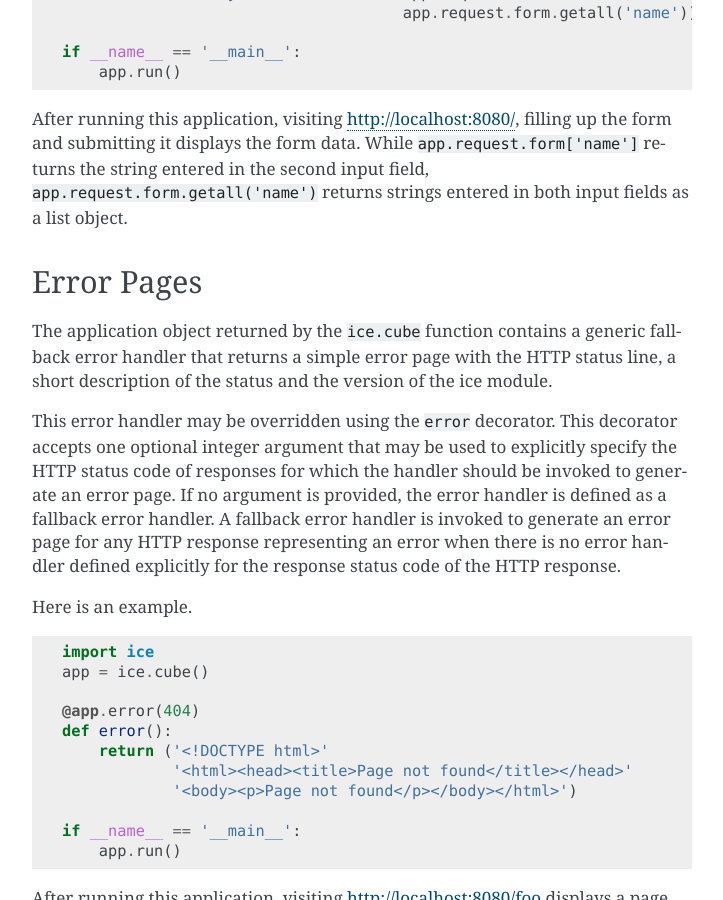
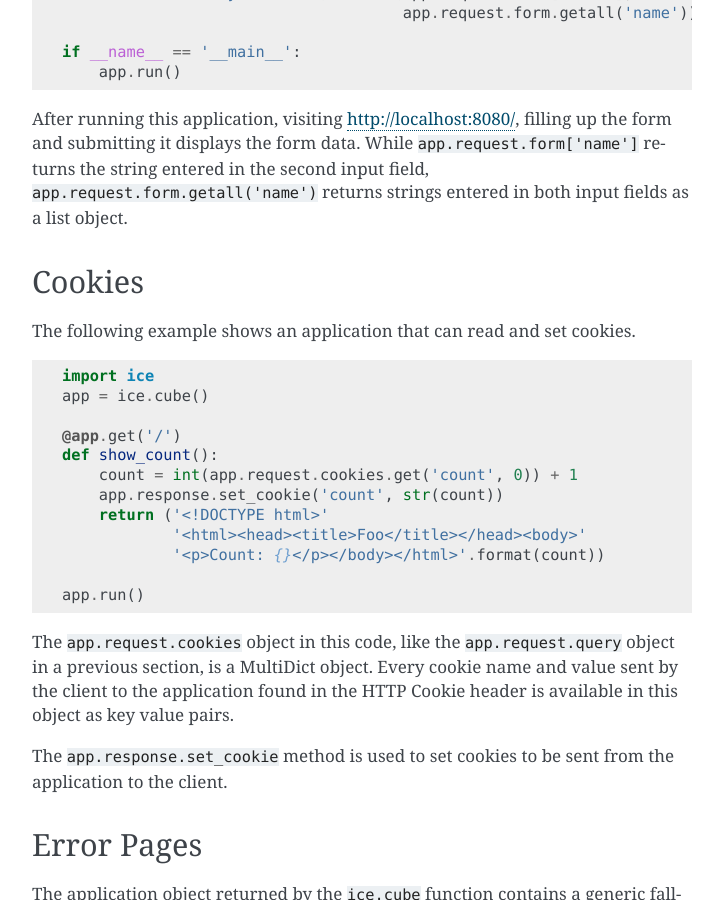
Before and after one commit to susam/ice, a Sphinx documentation site: the page built from docs/tutorial.rst, in a window 1280 px wide and 900 px high, scrolled down 13494 px. Shown: the whole window, without its empty margins (388-1111 px from the left). Built offline with Sphinx 7.4.7, drawn with Linux system fonts in a browser that asks for light colours.

Commit message:
API for reading and setting cookies
Cookies sent by client to server can be read using request.cookies
dictionary object. Cookies sent by server to client may be set using
response.set_cookie method.

```diff
--- a/docs/index.rst
+++ b/docs/index.rst
@@ -1,8 +1,8 @@
 .. include:: ../README.rst
 
 
-Contents
---------
+Tutorial & API
+--------------
 .. toctree::
    :maxdepth: 2
 
--- a/docs/tutorial.rst
+++ b/docs/tutorial.rst
@@ -694,6 +694,36 @@ input field, ``app.request.form.getall('name')`` returns strings entered
 in both input fields as a list object.
 
 
+Cookies
+-------
+The following example shows an application that can read and set
+cookies.
+
+.. code:: python
+
+    import ice
+    app = ice.cube()
+
+    @app.get('/')
+    def show_count():
+        count = int(app.request.cookies.get('count', 0)) + 1
+        app.response.set_cookie('count', str(count))
+        return ('<!DOCTYPE html>'
+                '<html><head><title>Foo</title></head><body>'
+                '<p>Count: {}</p></body></html>'.format(count))
+
+    app.run()
+
+The ``app.request.cookies`` object in this code, like the
+``app.request.query`` object in a previous section, is a MultiDict
+object. Every cookie name and value sent by the client to the
+application found in the HTTP Cookie header is available in this object
+as key value pairs.
+
+The ``app.response.set_cookie`` method is used to set cookies to be sent
+from the application to the client.
+
+
 Error Pages
 -----------
 The application object returned by the ``ice.cube`` function contains a
```
Also changed, not shown: CHANGES.rst (+11 -1 lines), ice.py (+26 -0 lines), .travis.yml, 3 other files.
